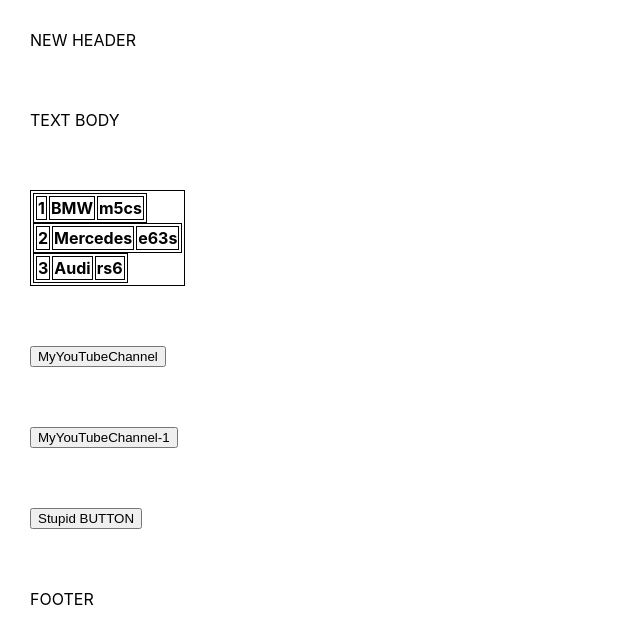
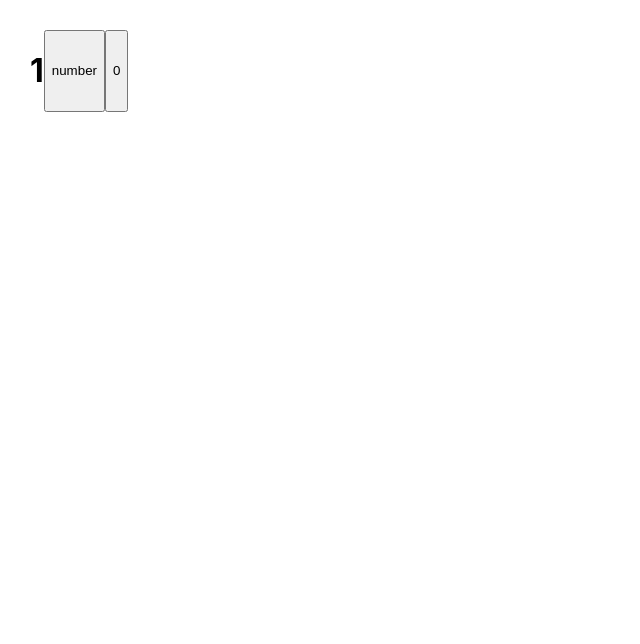
Before and after one commit to Alex-Fes/microtasks, a React (Create React App) app: page / in a window 1280 px wide. Shown: the top 644 px of the page, without its empty margins (0-640 px from the left). Built offline with nearby package versions, Linux system fonts and the light colour scheme.

Commit message:
add useState

```diff
--- a/src/App.tsx
+++ b/src/App.tsx
@@ -1,4 +1,4 @@
-import React from 'react';
+import React, {useState} from 'react';
 import './App.css';
 import Header from "./site/Components/Header/Header";
 import Footer from "./site/Components/Footer/Footer";
@@ -7,34 +7,47 @@
 import Button from "./site/Components/Button/Button";
 
 
+function App() {
+    // const topCars = [
+    //     {manufacturer: 'BMW', model: 'm5cs'},
+    //     {manufacturer: 'Mercedes', model: 'e63s'},
+    //     {manufacturer: 'Audi', model: 'rs6'}
+    // ]
+    // const ButtonFoo1 = (subscriber:string, age:number, city: string) => {
+    //     console.log(subscriber,age,city)
+    // }
+    // const ButtonFoo2 = (subscriber:string) => {
+    //     console.log(subscriber)
+    // }
+    // const ButtonFoo3 = (subscriber:string) => {
+    //     console.log(subscriber)
+    // }
+    let [a, setA] = useState(1)
 
-function App() {
-    const topCars = [
-        {manufacturer: 'BMW', model: 'm5cs'},
-        {manufacturer: 'Mercedes', model: 'e63s'},
-        {manufacturer: 'Audi', model: 'rs6'}
-    ]
-    const ButtonFoo1 = (subscriber:string, age:number, city: string) => {
-        console.log(subscriber,age,city)
+    const onClickHandler = () => {
+        setA(++a)
+        console.log(a)
     }
-    const ButtonFoo2 = (subscriber:string) => {
-        console.log(subscriber)
-    }
-    const ButtonFoo3 = (subscriber:string) => {
-        console.log(subscriber)
+    const onClickZero = () => {
+        setA(0)
+        console.log(a)
     }
 
 
+    return (
+        <div className='App'>
+            {/*<div><Header titleForHeader={'NEW HEADER'}/></div>*/}
+            {/*<div><Body titleForBody={'TEXT BODY'}/></div>*/}
+            {/*<div><Auto autoCheck={topCars}/></div>*/}
+            {/*<div><Button name={'MyYouTubeChannel'} callBack={()=>ButtonFoo1('Im Vasya', 22, 'Live in SPb')} /></div>*/}
+            {/*<div><Button name={'MyYouTubeChannel-1'} callBack={()=>ButtonFoo2('Im Ivan')} /></div>*/}
+            {/*<div><Button name={'Stupid BUTTON'} callBack={()=>ButtonFoo3('Im stupid button')} /></div>*/}
+            {/*<div><Footer titleForFooter={'FOOTER'}/></div>*/}
+            <h1>{a}</h1>
+            <button onClick={onClickHandler}>number</button>
+            <button onClick={onClickZero}>0</button>
 
-    return (<>
-            <div><Header titleForHeader={'NEW HEADER'}/></div>
-            <div><Body titleForBody={'TEXT BODY'}/></div>
-            <div><Auto autoCheck={topCars}/></div>
-            <div><Button name={'MyYouTubeChannel'} callBack={()=>ButtonFoo1('Im Vasya', 22, 'Live in SPb')} /></div>
-            <div><Button name={'MyYouTubeChannel-1'} callBack={()=>ButtonFoo2('Im Ivan')} /></div>
-            <div><Button name={'Stupid BUTTON'} callBack={()=>ButtonFoo3('Im stupid button')} /></div>
-            <div><Footer titleForFooter={'FOOTER'}/></div>
-        </>
+        </div>
     );
 }
 
```
